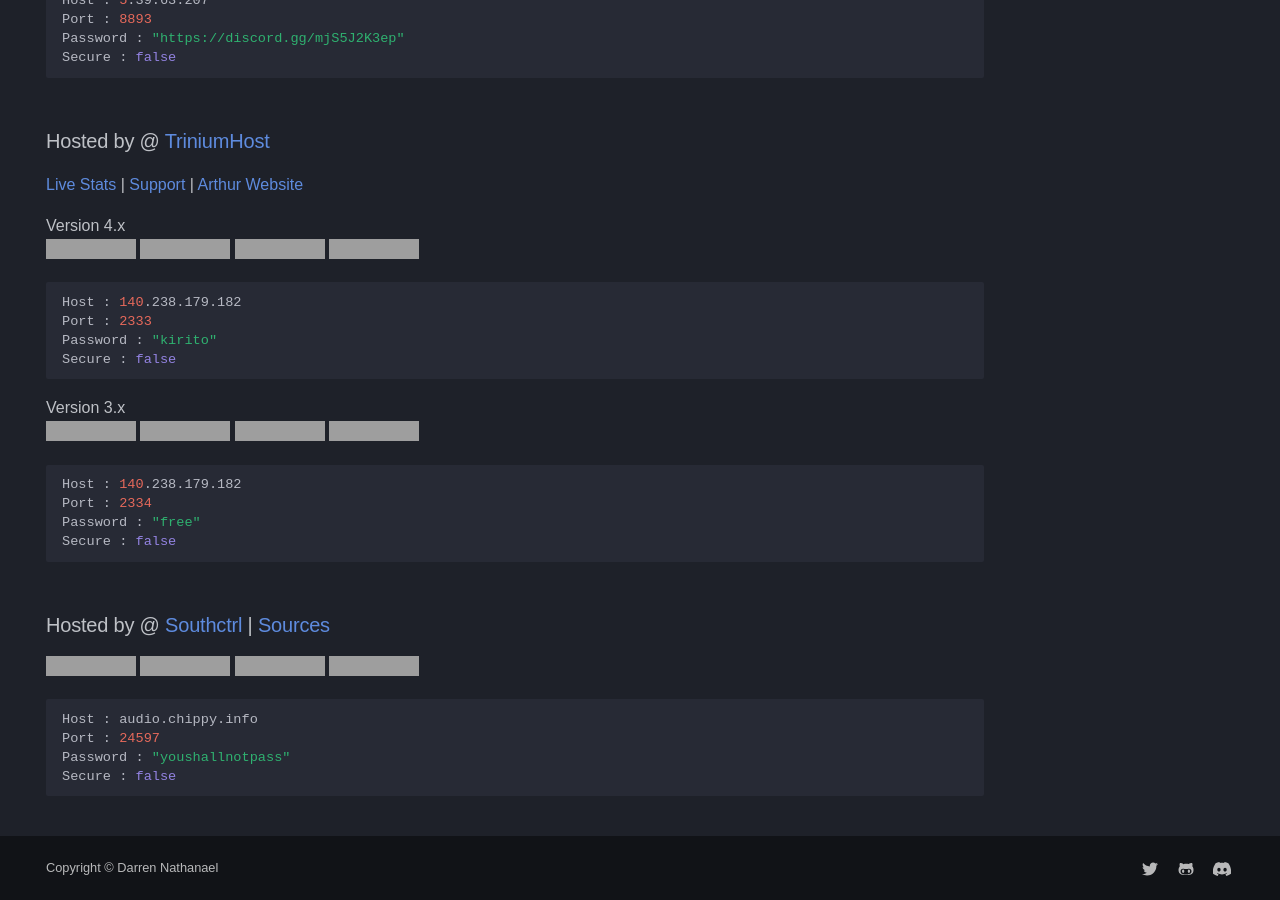
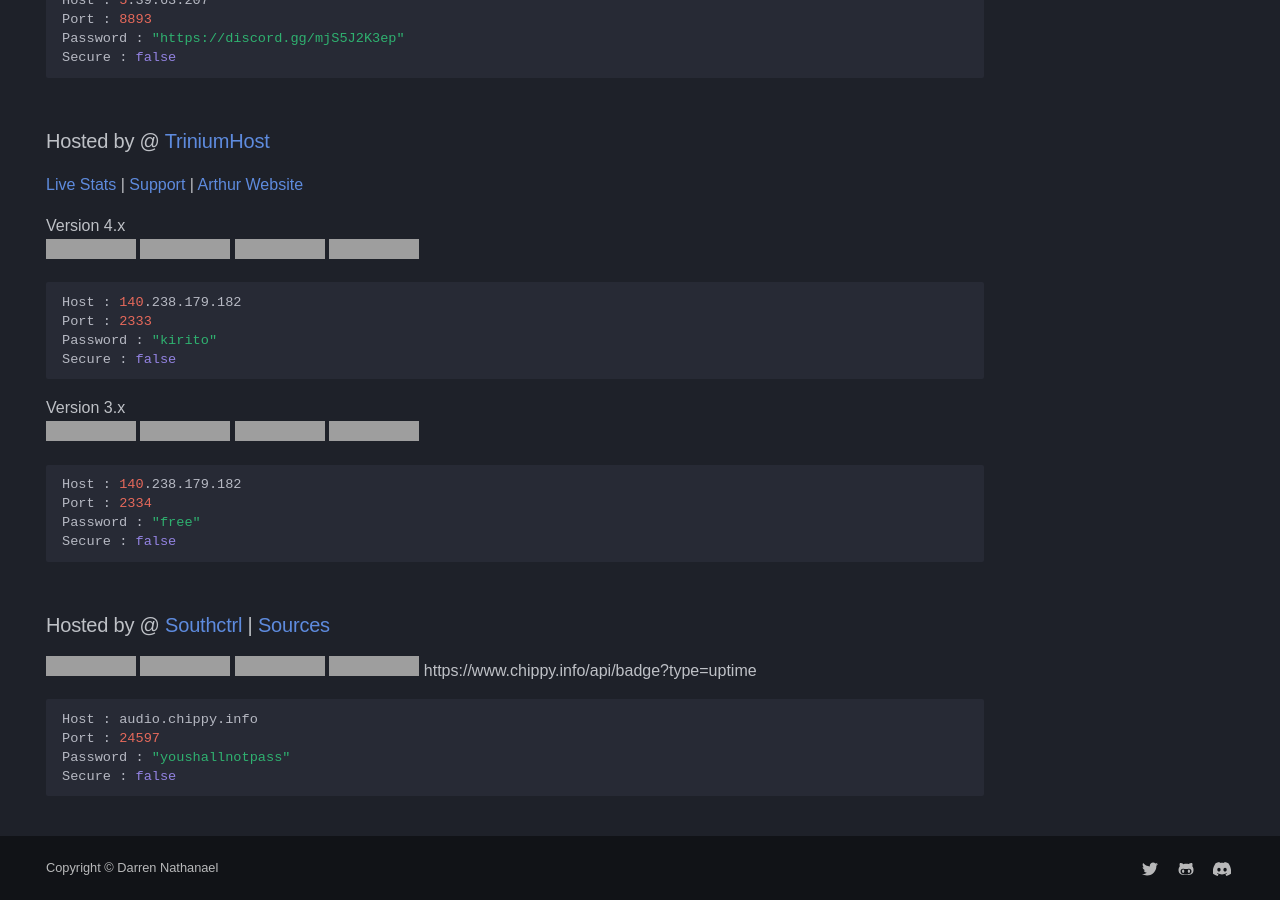
Before and after one commit to DarrenOfficial/lavalink-list, an MkDocs documentation site: the page built from docs/NoSSL/Lavalink-NonSSL.md, in a window 1280 px wide and 900 px high, scrolled down 1852 px, cut to the strip 0-900 px from the top of the window. Built offline with MkDocs 1.6.1 and Material for MkDocs 9.7.7, drawn with Linux system fonts in a browser that asks for light colours; some web fonts are replaced; comment, search, counter and statistics services are not loaded; a style sheet for code colours, icons or effects is not loaded; part of the change alters nothing that is shown; grey boxes are pictures that could not be loaded.

Commit message:
Update Lavalink-NonSSL.md

````diff
--- a/docs/NoSSL/Lavalink-NonSSL.md
+++ b/docs/NoSSL/Lavalink-NonSSL.md
@@ -109,7 +109,7 @@ Password : "free"
 Secure : false
 ```
 ### Hosted by @ [Southctrl](https://discord.com/users/1252001166703853588) | [Sources](https://chippy.info/sources)
-![Players](https://lavalink-list-api.ajieblogs.eu.org/audio-chippy-info-24597/badge/Players) ![Status](https://lavalink-list-api.ajieblogs.eu.org/audio-chippy-info-24597/badge/Status) ![Load](https://lavalink-list-api.ajieblogs.eu.org/audio-chippy-info-24597/badge/Load) ![Ping](https://www.chippy.info/api/badge?type=ping)
+![Players](https://lavalink-list-api.ajieblogs.eu.org/audio-chippy-info-24597/badge/Players) ![Status](https://lavalink-list-api.ajieblogs.eu.org/audio-chippy-info-24597/badge/Status) ![Load](https://lavalink-list-api.ajieblogs.eu.org/audio-chippy-info-24597/badge/Load) ![Ping](https://www.chippy.info/api/badge?type=ping) https://www.chippy.info/api/badge?type=uptime
 ```bash
 Host : audio.chippy.info
 Port : 24597
````
